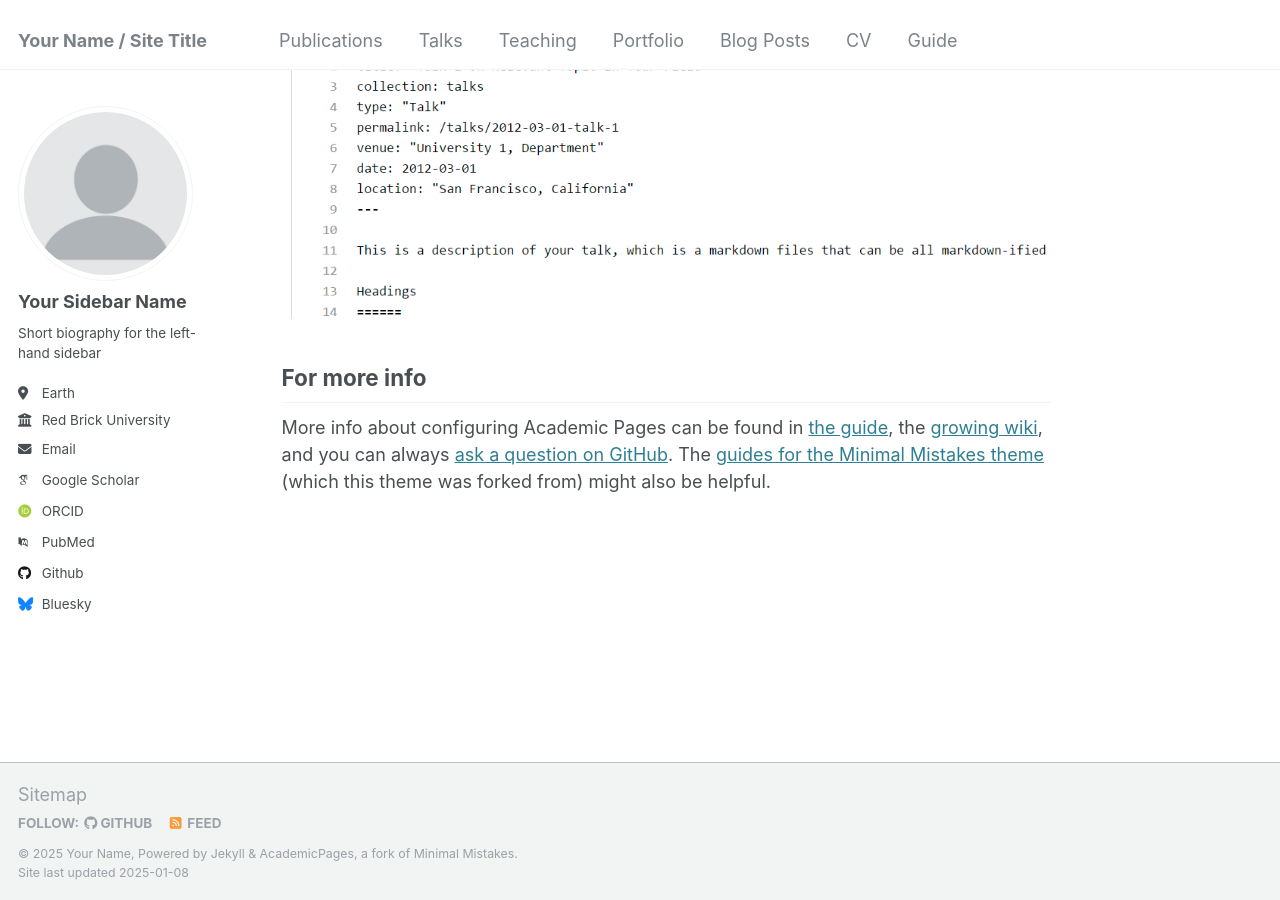
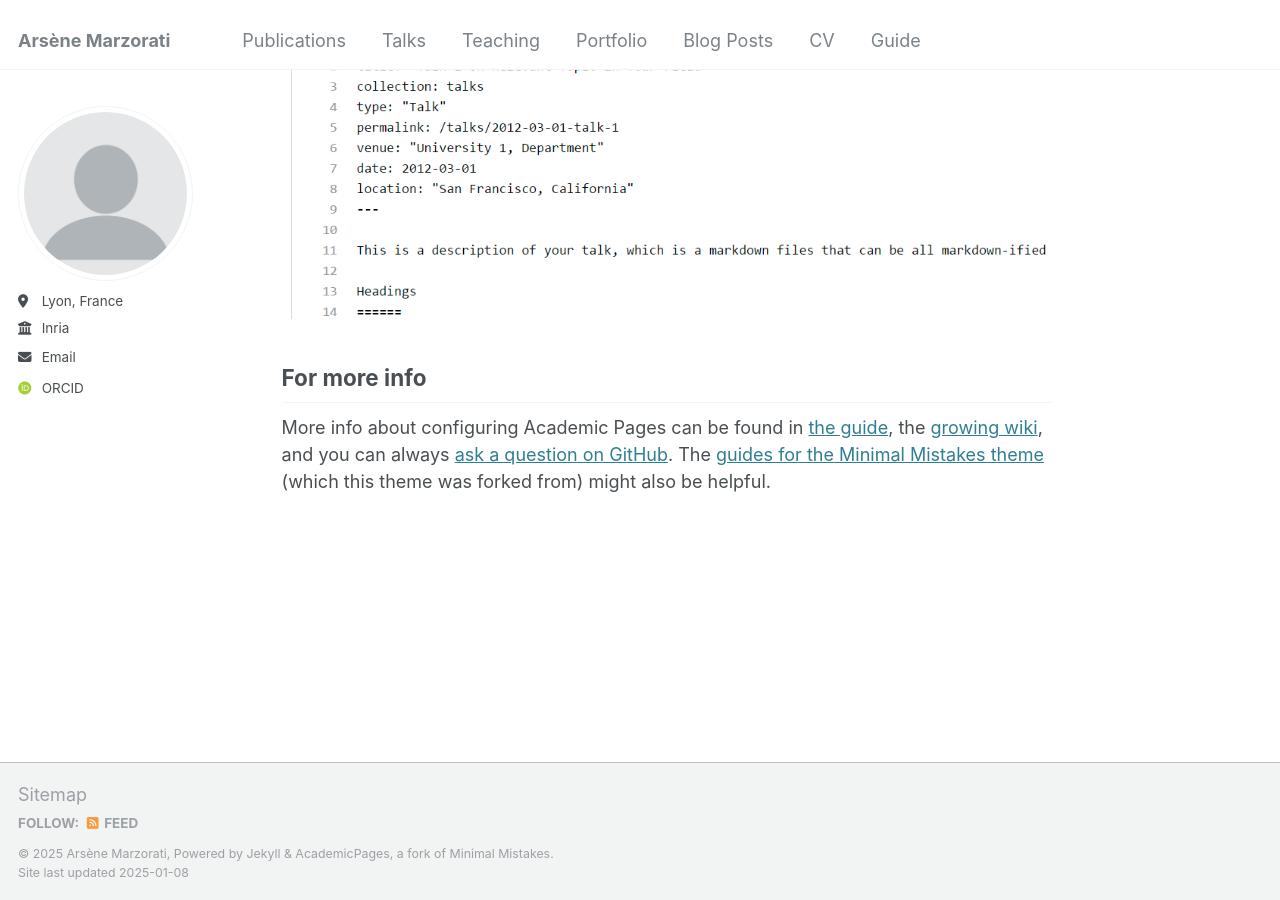
Before and after one commit to arsenemarzorati/arsenemarzorati.github.io, a Jekyll site: the page built from _pages/about.md, in a window 1280 px wide and 900 px high, scrolled down 2643 px. Built offline with Jekyll 4.4.1, drawn with Linux system fonts in a browser that asks for light colours; some web fonts are replaced.

Commit message:
Update _config.yml

```diff
--- a/_config.yml
+++ b/_config.yml
@@ -8,13 +8,13 @@
 
 # Basic Site Settings
 locale                   : "en-US"
-title                    : "Your Name / Site Title"
+title                    : "Arsène Marzorati"
 title_separator          : "-"
-name                     : &name "Your Name"
+name                     : #&name "Your Name"
 description              : &description "personal description"
-url                      : https://academicpages.github.io # the base hostname & protocol for your site e.g. "https://[your GitHub username].github.io"
+url                      : https://arsenemarzorati.github.io # the base hostname & protocol for your site e.g. "https://[your GitHub username].github.io"
 baseurl                  : "" # the subpath of your site, e.g. "/blog"
-repository               : "academicpages/academicpages.github.io"
+repository               : "/.github.io"
 
 # Site Author - The following control what appear as part of the author content on the side bar.
 #               If a field is blank the icon and link will not appear, otherwise it will be shown.
@@ -22,21 +22,21 @@ repository               : "academicpages/academicpages.github.io"
 author:
   # Biographic information
   avatar           : "profile.png"
-  name             : "Your Sidebar Name"
+  name             : #""
   pronouns         : # example: "she/her"
-  bio              : "Short biography for the left-hand sidebar"
-  location         : "Earth"
-  employer         : "Red Brick University"
+  bio              : #"Short biography for the left-hand sidebar"
+  location         : "Lyon, France"
+  employer         : "Inria"
   uri              : # URL
-  email            : "none@example.org"
+  email            : "arsene.marzorati@inria.fr"
 
   # Academic websites
   arxiv            : # URL - Update with the correct link to your profile
-  googlescholar    : "https://scholar.google.com/citations?user=PS_CX0AAAAAJ"
+  googlescholar    : #"https://scholar.google.com/citations?user=PS_CX0AAAAAJ"
   impactstory      : # URL
-  orcid            : "http://orcid.org/yourorcidurl"
+  orcid            : "https://orcid.org/0009-0000-9552-3397"
   semantic         : # URL
-  pubmed           : "https://www.ncbi.nlm.nih.gov/pubmed/?term=john+snow"
+  pubmed           : # URL
   researchgate     : # URL
   scopus           : # URL
 
@@ -44,12 +44,12 @@ author:
   bitbucket        : # Username - Update with your username on the site
   codepen          : # Username
   dribbble         : # Username
-  github           : "academicpages"
+  github           : #
   kaggle           : # Username
   stackoverflow    : # User number or user number and name (i.e., use "1" or "1/jeff-atwood")
 
   # Social media
-  bluesky          : "bsky.app" # Replace this with you Bluesky username
+  bluesky          : #
   facebook         : # Username
   flickr           : # Username
   foursquare       : # Username
@@ -130,7 +130,7 @@ yandex_site_verification :
 
 # Social Sharing
 twitter:
-  username               : &twitter
+  username               : #&twitter
 facebook:
   username               :
   app_id                 :
```
